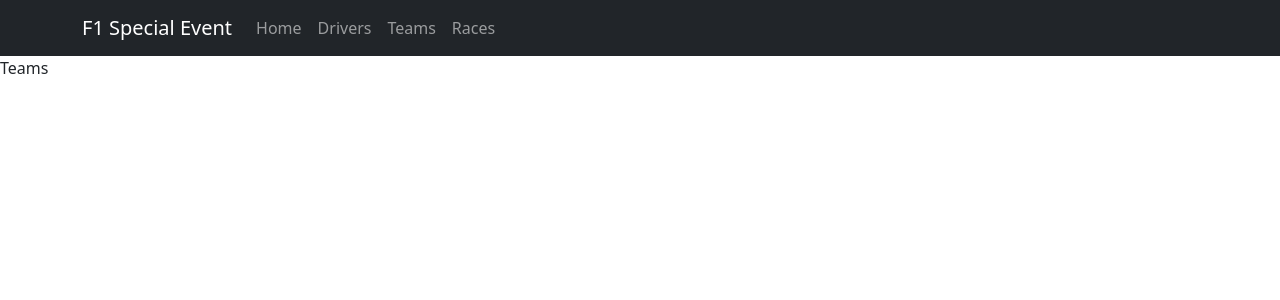
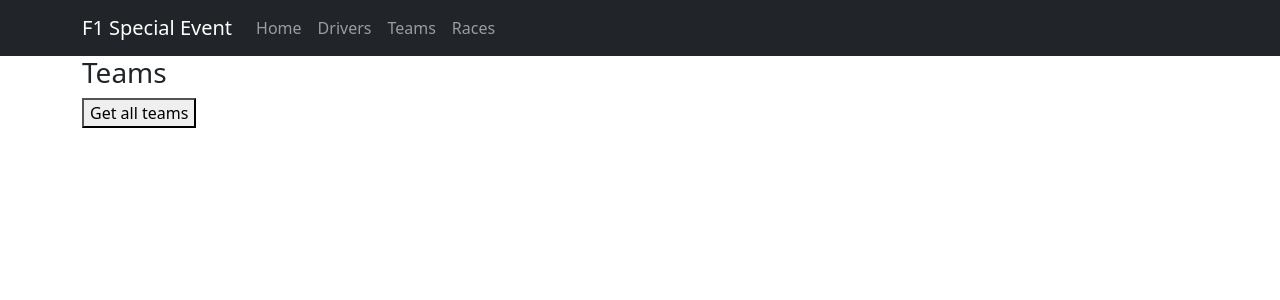
Before and after one commit to AntonioAcostaa/F1SpecialEventFrontend, a React (Vite) app in the folder f1specialeventfrontend/: page /teams in a window 1280 px wide. Shown: the top 300 px of the page. Built offline with nearby package versions, Linux system fonts and the light colour scheme.

Commit message:
Lagt inn en get på alle sider og formatert dato for winnertime

```diff
--- a/f1specialeventfrontend/package.json
+++ b/f1specialeventfrontend/package.json
@@ -12,6 +12,7 @@
     "dependencies": {
         "axios": "^1.6.0",
         "bootstrap": "^5.3.2",
+        "date-fns": "^2.30.0",
         "react": "^18.2.0",
         "react-dom": "^18.2.0",
         "react-router-dom": "^6.18.0"
--- a/f1specialeventfrontend/src/pages/RacesPage.tsx
+++ b/f1specialeventfrontend/src/pages/RacesPage.tsx
@@ -1,9 +1,35 @@
-
+import { useState } from 'react';
+import RacesService from '../services/RacesService';
+import IRace from '../interfaces/IRace';
+import format from 'date-fns/format';
 
 const RacesPage = () => {
+    const [races, setRaces] = useState<IRace[]>([]);
+
+    const getAllRaces = () => {
+        RacesService.getAllRaces()
+            .then((response) => {
+                setRaces(response);
+            })
+            .catch((error) => {
+                console.log(error);
+            });
+    };
+
     return (
-        <div>Races</div>
+        <div className='container'>
+            <h3>Races</h3>
+            <button onClick={getAllRaces}>Get all races</button>
+            {races.length !== 0 &&
+                races.map((race) => {
+                    return (
+                        <div key={race.id}>
+                            {race.id} {race.grandPrix} {race.winnerName} Time: {format(new Date(race.winnerTime), 'HH:mm:ss')} Laps: {race.numberOfLaps}
+                        </div>
+                    );
+                })}
+        </div>
     );
-}
+};
 
 export default RacesPage;
--- a/f1specialeventfrontend/src/pages/TeamsPage.tsx
+++ b/f1specialeventfrontend/src/pages/TeamsPage.tsx
@@ -1,8 +1,34 @@
-
+import { useState } from "react";
+import TeamsService from "../services/TeamsService";
+import ITeam from "../interfaces/ITeam";
 
 const TeamsPage = () => {
+
+    const [teams, setTeams] = useState<ITeam[]>([]);
+
+    const getAllTeams = () => {
+        TeamsService.getAllTeams()
+            .then(response => {
+                setTeams(response);
+            })
+            .catch(error => {
+                console.log(error);
+            });
+    }
+
     return (
-        <div>Teams</div>
+        <div className="container">
+        <h3>Teams</h3>
+        <button onClick={getAllTeams}>Get all teams</button>
+
+        {teams.length !== 0 && teams.map((team) => {
+            return (
+            <div key={team.id}>
+                {team.id} {team.manufacturer} {team.driver1} {team.driver2}
+            </div>
+            )
+        })}
+        </div>
     );
 }
 
--- a/f1specialeventfrontend/src/services/DriversService.ts
+++ b/f1specialeventfrontend/src/services/DriversService.ts
@@ -4,7 +4,7 @@ import IDriver from "../interfaces/IDriver";
 
 const DriversService = (    //Service har ansvaret for å kommunisere med APIet, og returnerer dataen som blir hentet fra APIet.
     () => {
-        const driversEndpoint = "http://localhost:5014/api/Drivers";    //URLen til APIet
+        const driversEndpoint = "http://localhost:5014/api/Drivers";    //URLen til APIet - Finne ut av hvordan vi kan rette det med at man får forksjellige porter på forskjellige maskiner.
 
         const getAllDrivers = async () => {
             try {
--- a/f1specialeventfrontend/src/services/RacesService.ts
+++ b/f1specialeventfrontend/src/services/RacesService.ts
@@ -4,7 +4,7 @@ import IRace from "../interfaces/IRace";
 
 const RacesService = (  //Service har ansvaret for å kommunisere med APIet, og returnerer dataen som blir hentet fra APIet.
     () => {
-        const racesEndpoint = "http://localhost:5014/api/Races";    //URLen til APIet
+        const racesEndpoint = "http://localhost:5014/api/Races";    //URLen til APIet - Finne ut av hvordan vi kan rette det med at man får forksjellige porter på forskjellige maskiner.
 
         const getAllRaces = async () => {
             try {
--- a/f1specialeventfrontend/src/services/TeamsService.ts
+++ b/f1specialeventfrontend/src/services/TeamsService.ts
@@ -4,7 +4,7 @@ import ITeam from "../interfaces/ITeam";
 
 const TeamsService = (  //Service har ansvaret for å kommunisere med APIet, og returnerer dataen som blir hentet fra APIet.
     () => {
-        const teamsEndpoint = "http://localhost:5014/api/Teams"; //URLen til APIet
+        const teamsEndpoint = "http://localhost:5014/api/Teams"; //URLen til APIet - Finne ut av hvordan vi kan rette det med at man får forksjellige porter på forskjellige maskiner.
 
         const getAllTeams = async () => {
             try {
```
Also changed, not shown: 1 other file (tests, documents, lock files or other folders).
